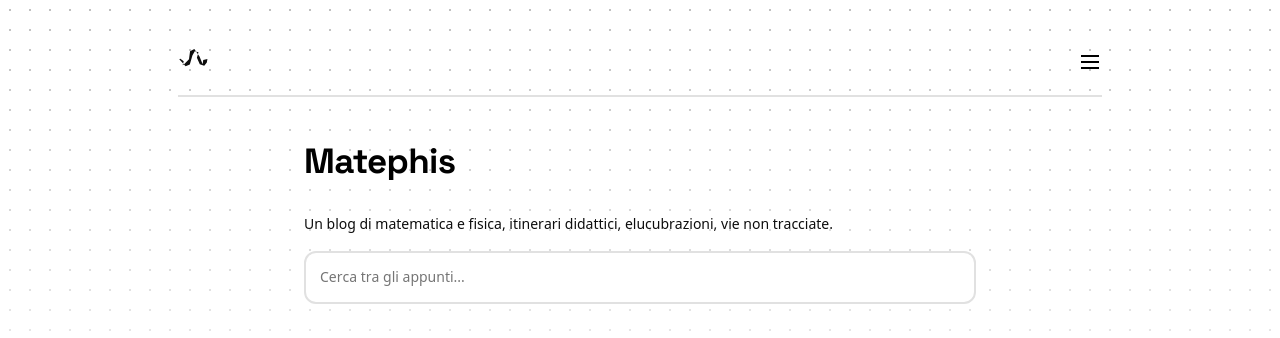
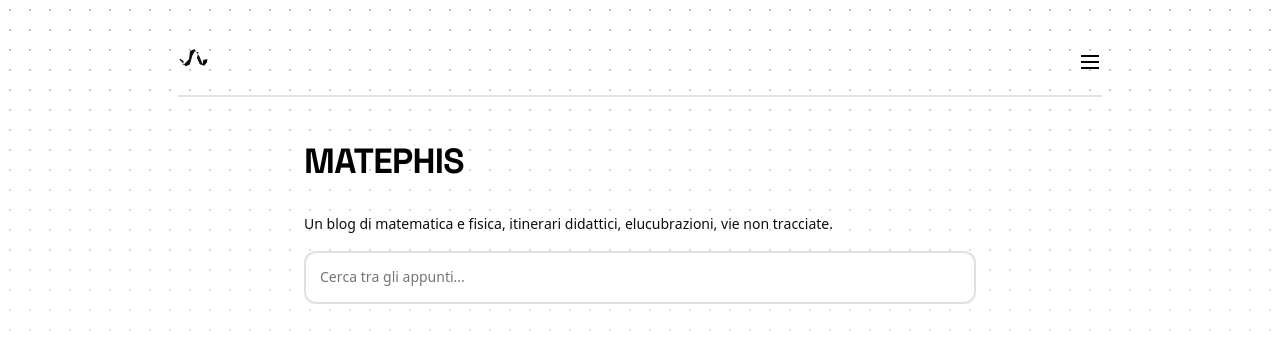
Before and after one commit to Bradwave/matephis, a Jekyll site: the page built from pages/index.md, in a window 1280 px wide. Shown: the top 338 px of the page. Built offline with Jekyll 4.4.1, drawn with Linux system fonts in a browser that asks for light colours.

Commit message:
Revert index.md and uppercase homepage title via CSS

```diff
--- a/_layouts/Post.html
+++ b/_layouts/Post.html
@@ -77,7 +77,7 @@
                     {%- include Content.html -%}
                     {%- else -%}
                     <!--- Show content from notes.md + search + feed when homepage is disabled -->
-                    <h1 class="page-title">{{page.title}}</h1>
+                    <h1 class="page-title text-uppercase">{{page.title}}</h1>
                     {%- include Content.html -%}
                     {%- include Search.html -%}
                     {%- include Feed.html -%}
--- a/assets/css/style.css
+++ b/assets/css/style.css
@@ -597,6 +597,10 @@
 
 em {
   font-style: italic;
+}
+
+.text-uppercase {
+  text-transform: uppercase;
 }
 
 table {
```
